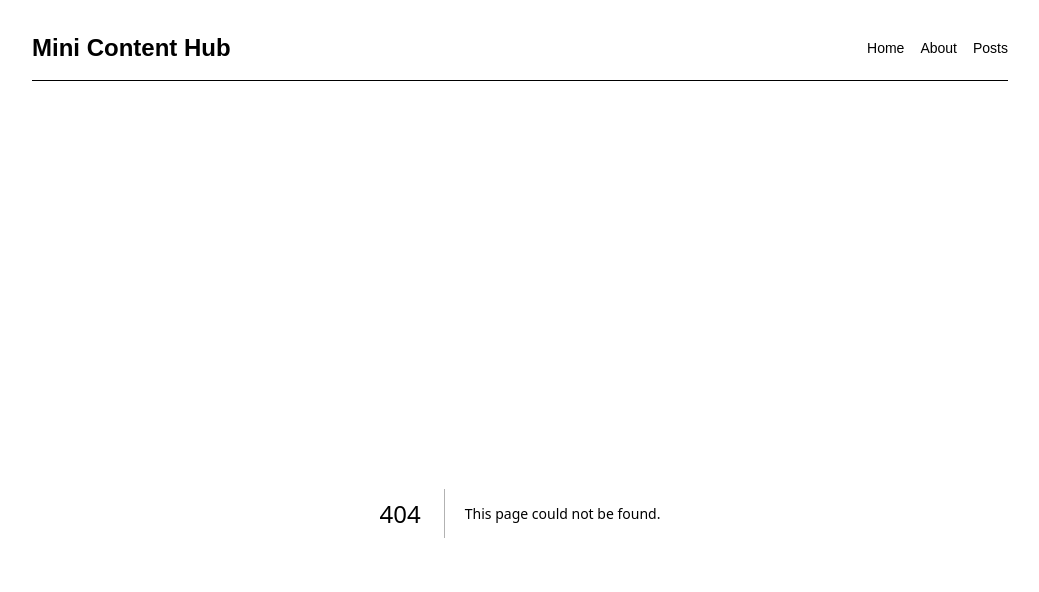
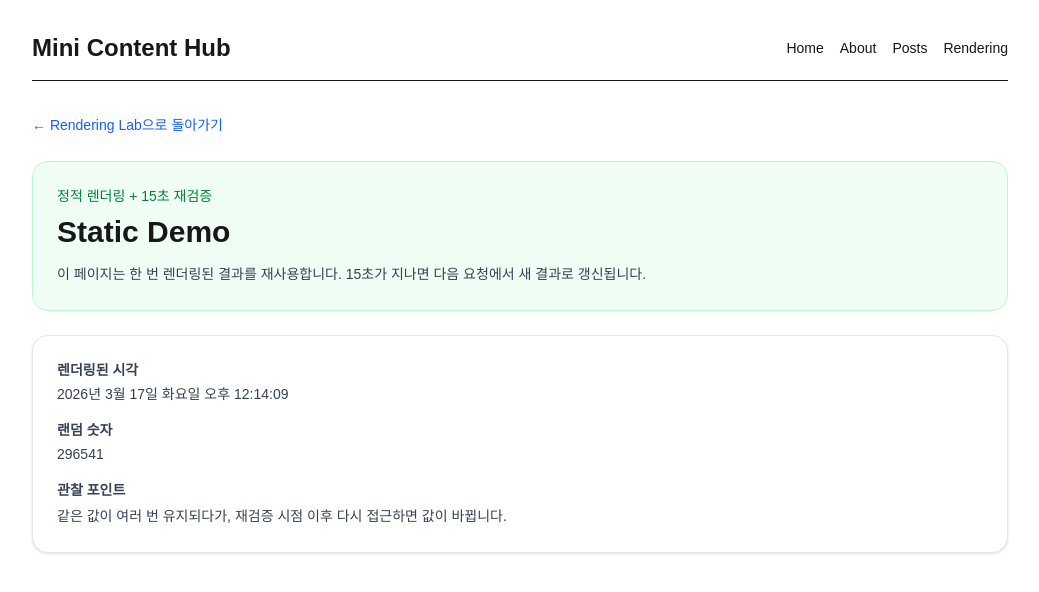
Before and after one commit to KR1023/mini-content-hub, a Next.js app: page /rendering/static-demo in a window 1280 px wide. Before the commit this address had no page. Shown: the top 592 px of the page, without its empty margins (120-1159 px from the left). Built offline with nearby package versions, Linux system fonts and the light colour scheme.

Commit message:
6. 렌더링 방식 이해: SSR / 정적 렌더링 / 동적 렌더링

```diff
--- a/app/layout.tsx
+++ b/app/layout.tsx
@@ -24,6 +24,7 @@ export default function RootLayout({
                             <Link href="/" className="hover:underline">Home</Link>
                             <Link href="/about" className="hover:underline">About</Link>
                             <Link href="/posts" className="hover:underline">Posts</Link>
+                            <Link href="/rendering">Rendering</Link>
                         </nav>
                     </div>
                 </header>
--- /dev/null
+++ b/app/rendering/dynamic-demo/page.tsx
@@ -0,0 +1,43 @@
+import Link from 'next/link'
+import { getRenderingSnapshot } from '@/lib/rendering'
+
+export const dynamic = 'force-dynamic'
+
+export default async function DynamicDemoPage() {
+    const snapshot = await getRenderingSnapshot('dynamic-demo')
+
+    return (
+        <main className="space-y-6">
+            <div>
+                <Link href="/rendering" className="text-sm text-blud-600 hover:underline">
+                    ← Rendering Lab으로 돌아가기
+                </Link>
+            </div>
+
+            <section className="rounded-2xl border border-orange-200 bg-orange-50 p-6">
+                <p className="text-sm font-medium text-orange-700">요청 시점 동적 렌더링</p>
+                <h1 className="mt-2 text-3xl font-bold">Dynamic Demo</h1>
+                <p className="mt-3 text-sm leading-6 text-gray-700">이 페이지는 요청이 올 때마다 서버가 새로 렌더링합니다.</p>
+            </section>
+
+            <section className="rounded-2xl border-gray-200 bg-white p-6 shadow-sm">
+                <dl className="space-y-4 text-sm text-gray-700">
+                    <div>
+                        <dt className="font-semibold">렌더링된 시각</dt>
+                        <dd className="mt-1">{snapshot.renderedAt}</dd>
+                    </div>
+
+                    <div>
+                        <dt className="font-semibold">랜덤 숫자</dt>
+                        <dd className="mt-1">{snapshot.randomNumber}</dd>
+                    </div>
+
+                    <div>
+                        <dt className="font-semibold">관찰 포인트</dt>
+                        <dd className="mt-1 leading-6">새로고침할 때마다 값이 바뀌고, 매번 1.5초 지연도 다시 느껴집니다.</dd>
+                    </div>
+                </dl>
+            </section>
+        </main>
+    )
+}
--- /dev/null
+++ b/app/rendering/page.tsx
@@ -0,0 +1,30 @@
+import Link from 'next/link'
+
+export default function RenderingIndexPage() {
+    return (
+        <main className="space-y-8">
+            <section>
+                <h1 className="text-3xl font-bold">Rendering Lab</h1>
+                <p className="mt-2 text-sm text-gray-600">정적 렌더링, 동적 렌더링, 재검증 차이를 직접 비교하는 공간입니다.</p>
+            </section>
+
+            <section className="grid gap-4 md:grid-cols-2">
+                <article className="rounded-2xl border border-gray-200 bg-white p-6 shadow-sm">
+                    <h2 className="text-xl font-semibold">정적 렌더링 + 재검증</h2>
+                    <p className="mt-2 text-sm leading-6 text-gray-600">빌드 시점 또는 재검증 시점에 렌더링된 결과를 캐시해서 재사용합니다.</p>
+                    <Link href="/rendering/static-demo" className="mt-4 inline-block text-sm font-medium text-blue-600 hover:underline">
+                        static-demo 보기 →
+                    </Link>
+                </article>
+
+                <article className="rounded-2xl border border-gray-200 bg-white p-6 shadow-sm">
+                    <h2 className="text-xl font-semibold">동적 렌더링</h2>
+                    <p className="mt-2 text-sm leading-6 text-gray-600">요청이 올 때마다 서버가 새로 렌더링됩니다.</p>
+                    <Link href="/rendering/dynamic-demo" className="mt-4 inline-block text-sm font-medium text-blue-600 hover:underline">
+                        dynamic-demo 보기 →
+                    </Link>
+                </article>
+            </section>
+        </main>
+    )
+}
--- /dev/null
+++ b/app/rendering/static-demo/page.tsx
@@ -0,0 +1,51 @@
+// app/rendering/static-demo/page.tsx
+import Link from 'next/link'
+import { getRenderingSnapshot } from '@/lib/rendering'
+
+export const revalidate = 15
+
+export default async function StaticDemoPage() {
+    const snapshot = await getRenderingSnapshot('static-demo')
+
+    return (
+        <main className="space-y-6">
+            <div>
+                <Link href="/rendering" className="text-sm text-blue-600 hover:underline">
+                    ← Rendering Lab으로 돌아가기
+                </Link>
+            </div>
+
+            <section className="rounded-2xl border border-green-200 bg-green-50 p-6">
+                <p className="text-sm font-medium text-green-700">
+                    정적 렌더링 + 15초 재검증
+                </p>
+                <h1 className="mt-2 text-3xl font-bold">Static Demo</h1>
+                <p className="mt-3 text-sm leading-6 text-gray-700">
+                    이 페이지는 한 번 렌더링된 결과를 재사용합니다.
+                    15초가 지나면 다음 요청에서 새 결과로 갱신됩니다.
+                </p>
+            </section>
+
+            <section className="rounded-2xl border border-gray-200 bg-white p-6 shadow-sm">
+                <dl className="space-y-4 text-sm text-gray-700">
+                    <div>
+                        <dt className="font-semibold">렌더링된 시각</dt>
+                        <dd className="mt-1">{snapshot.renderedAt}</dd>
+                    </div>
+
+                    <div>
+                        <dt className="font-semibold">랜덤 숫자</dt>
+                        <dd className="mt-1">{snapshot.randomNumber}</dd>
+                    </div>
+
+                    <div>
+                        <dt className="font-semibold">관찰 포인트</dt>
+                        <dd className="mt-1 leading-6">
+                            같은 값이 여러 번 유지되다가, 재검증 시점 이후 다시 접근하면 값이 바뀝니다.
+                        </dd>
+                    </div>
+                </dl>
+            </section>
+        </main>
+    )
+}
--- a/lib/api.ts
+++ b/lib/api.ts
@@ -27,7 +27,7 @@ async function fetchJson<T>(url: string): Promise<T> {
 }
 
 export async function getPosts(): Promise<Post[]> {
-    return fetchJson(`${BASE_URL}/posts?limit=10`)
+    return fetchJson(`${BASE_URL}/posts?_limit=10`)
 }
 
 export async function getPost(id: string): Promise<Post | null> {
--- /dev/null
+++ b/lib/rendering.ts
@@ -0,0 +1,19 @@
+function sleep(ms: number) {
+    return new Promise(resolve => setTimeout(resolve, ms))
+}
+
+const dateFormatter = new Intl.DateTimeFormat('ko-KR', {
+    timeZone: 'Asia/Seoul',
+    dateStyle: 'full',
+    timeStyle: 'medium'
+})
+
+export async function getRenderingSnapshot(label: string) {
+    await sleep(1500)
+
+    return {
+        label,
+        renderedAt: dateFormatter.format(new Date()),
+        randomNumber: Math.floor(Math.random() * 1000000)
+    }
+}
```
